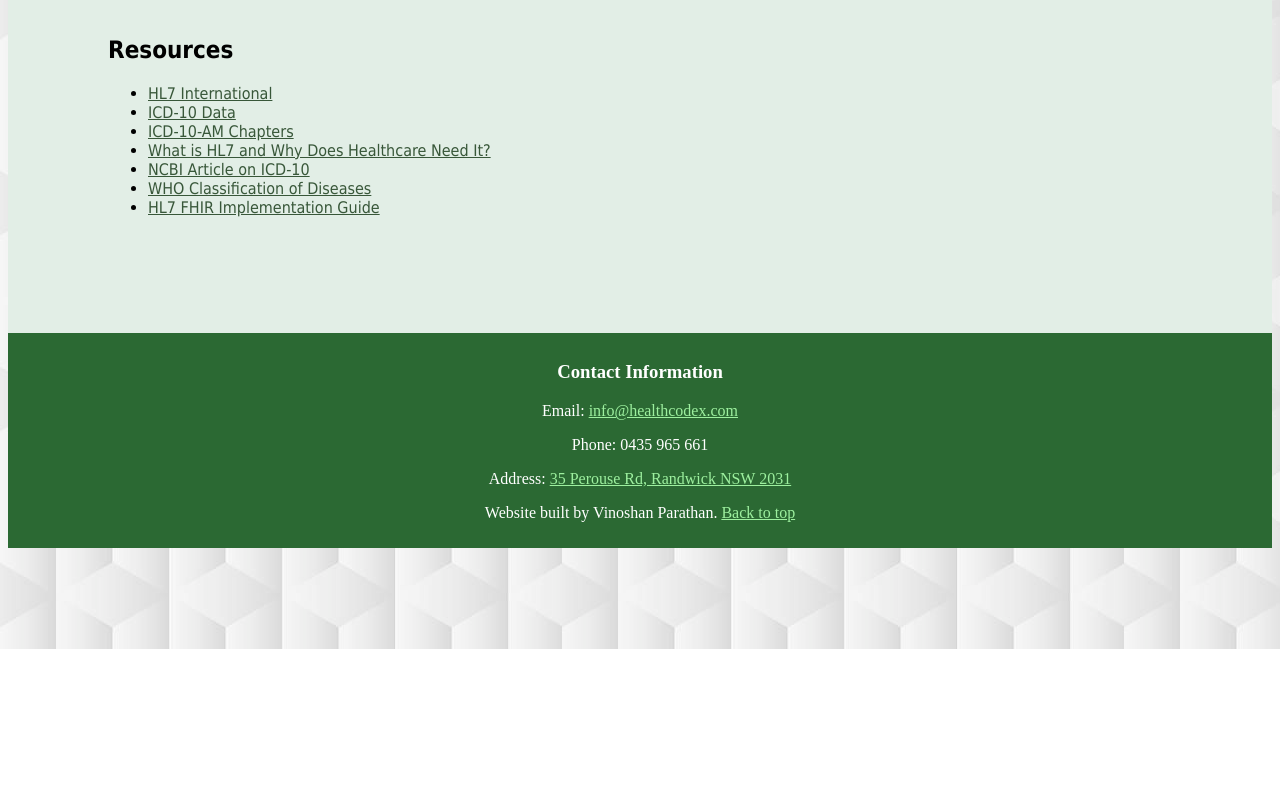
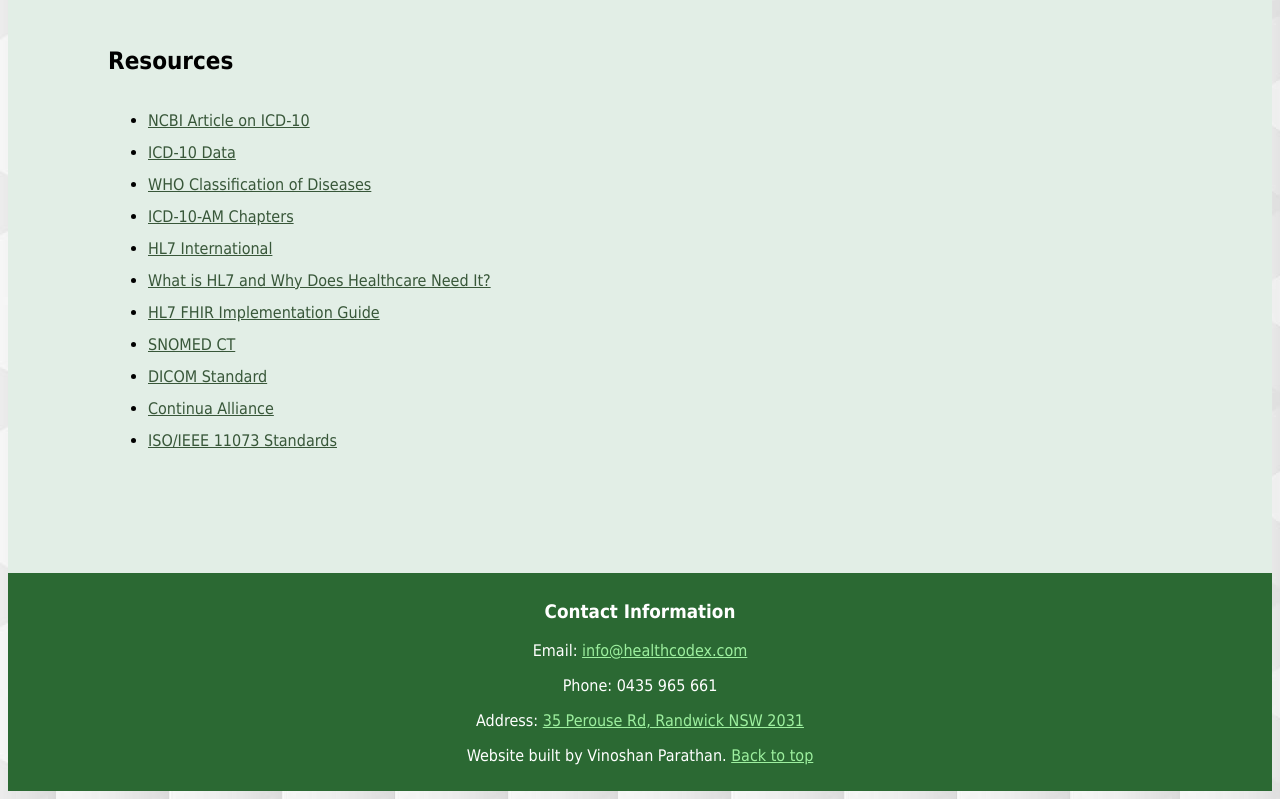
Before and after one commit to Vinos1001/BIOM9450-priv, a plain HTML site: page Week 4/resources.html in a window 1280 px wide. Shown: the part 151-950 px from the top of the page. Before the commit the page ends 800 px from the top, so only its background shows below. Drawn offline with Linux system fonts and the light colour scheme.

Commit message:
done with website

```diff
--- a/Week 4/resources.html
+++ b/Week 4/resources.html
@@ -23,11 +23,12 @@
         <style>
             /* Styling for the content section */
             body {
+                font-family: Tahoma, sans-serif;
                 background-image: url(back.png);
             }
 
             #information-resources {
-                font-family: Tahoma, sans-serif;
+                line-height: 2;
                 text-align: justify;
                 max-width: 1200px;
                 margin: 0 auto;
@@ -43,7 +44,6 @@
 
             /* Main heading styling */
             h1 {
-                font-family: Tahoma, sans-serif;
                 text-align: center;
                 color: #333;
             }
@@ -91,15 +91,19 @@
     <section id="information-resources">
         <h2>Resources</h2>
         <ul>
+            <li><a href="https://www.ncbi.nlm.nih.gov/pmc/articles/PMC7960170/">NCBI Article on ICD-10</a></li>
+            <li><a href="https://www.icd10data.com">ICD-10 Data</a></li>
+            <li><a href="https://www.who.int/standards/classifications/classification-of-diseases">WHO Classification of Diseases</a></li>
+            <li><a href="https://www.researchgate.net/figure/ICD-10-AM-Chapters-with-code-numbers-excluded-in-algorithm_tbl1_40044516">ICD-10-AM Chapters</a></li>
             <li><a href="https://www.hl7.org">HL7 International</a></li>
-            <li><a href="https://www.icd10data.com">ICD-10 Data</a></li>
-            <li><a href="https://www.researchgate.net/figure/ICD-10-AM-Chapters-with-code-numbers-excluded-in-algorithm_tbl1_40044516">ICD-10-AM Chapters</a></li>
             <li><a href="https://orionhealth.com/au/blog/what-is-hl7-and-why-does-healthcare-need-it/#:~:text=HL7%20is%20the%20messaging%20standard,data%20between%20various%20healthcare%20providers.">What is HL7 and Why Does Healthcare Need It?</a></li>
-            <li><a href="https://www.ncbi.nlm.nih.gov/pmc/articles/PMC7960170/">NCBI Article on ICD-10</a></li>
-            <li><a href="https://www.who.int/standards/classifications/classification-of-diseases">WHO Classification of Diseases</a></li>
             <li><a href="https://build.fhir.org/ig/HL7/uv-pocd/mappingsdc.html">HL7 FHIR Implementation Guide</a></li>
+            <li><a href="https://www.snomed.org">SNOMED CT</a></li>
+            <li><a href="https://www.dicomstandard.org">DICOM Standard</a></li>
+            <li><a href="https://www.pchalliance.org/continua">Continua Alliance</a></li>
+            <li><a href="https://www.iso.org/committee/54960.html">ISO/IEEE 11073 Standards</a></li>
         </ul>
-    </section>
+</section>
 
     <!-- Footer with contact information -->
     <footer id="contactInformation">
```
Also changed, not shown: Week 4/hl7.html (+1 -1 lines), Week 4/icd.html (+1 -2 lines), Week 4/index.html (+3 -4 lines), Week 4/workshop_program.html (+1 -2 lines).
